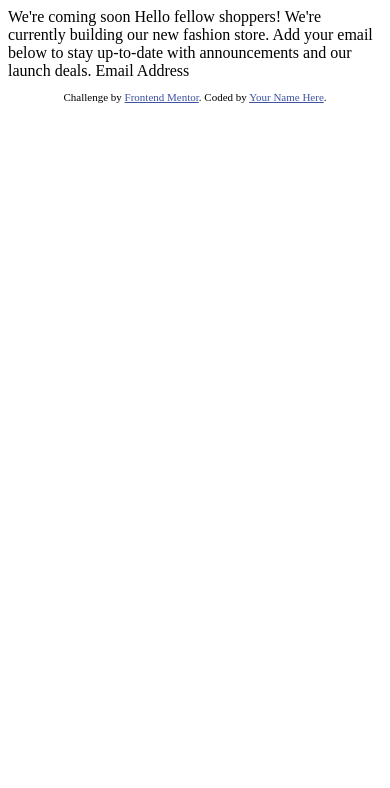
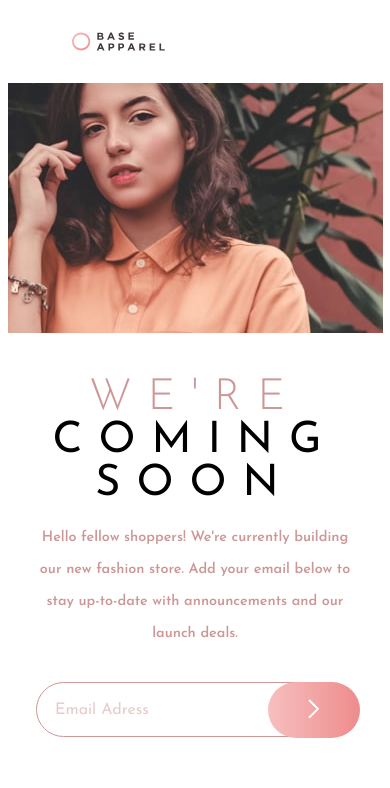
Before and after one commit to JeremyPaymal/Base-apparel-coming-soon-master, a plain HTML site: page index.html in a window 390 px wide. Drawn offline with Linux system fonts and the light colour scheme.

Commit message:
Last update

```diff
--- a/index.html
+++ b/index.html
@@ -1,33 +1,56 @@
 <!DOCTYPE html>
 <html lang="en">
-<head>
-  <meta charset="UTF-8">
-  <meta name="viewport" content="width=device-width, initial-scale=1.0"> <!-- displays site properly based on user's device -->
+  <head>
+    <meta charset="UTF-8" />
+    <meta name="viewport" content="width=device-width, initial-scale=1.0" />
+    <!-- displays site properly based on user's device -->
 
-  <link rel="icon" type="image/png" sizes="32x32" href="./images/favicon-32x32.png">
+    <link
+      rel="icon"
+      type="image/png"
+      sizes="32x32"
+      href="./images/favicon-32x32.png"
+    />
+    <link rel="stylesheet" href="style.css" />
 
-  <title>Frontend Mentor | Base Apparel coming soon page</title>
 
-  <!-- Feel free to remove these styles or customise in your own stylesheet 👍 -->
-  <style>
-    .attribution { font-size: 11px; text-align: center; }
-    .attribution a { color: hsl(228, 45%, 44%); }
-  </style>
-</head>
-<body>
+    <title>Frontend Mentor | Base Apparel coming soon page</title>
+  </head>
+  <body>
+    <div class="hero_container" role="main">
+      <div class="left-column">
+        <div class="logo">
+          <img src="./images/logo.svg" alt="logo">
+        </div>
+        <div class="img-mobile">
+          <img src="./images/hero-mobile.jpg" alt="mobile">
+        </div>
+        <div class="content">
+          <h1>We're  <span><br>coming <br> soon</span> </h1>
+          <p>Hello fellow shoppers! We're currently building <br class="br-mobile"> our new <br class="br-desktop">
+            fashion store. Add your email below to <br class="br-mobile"> stay up-to-date with <br class="br-desktop"> announcements
+            and our <br class="br-mobile"> launch deals.</p>
+        </div>
+        <div action="#" class="email">
+          <form id="email-form">
+            <input type="email" name="email" id="email-input" placeholder="Email Adress" required >
+          <button  class="email-button"><img src="./images/icon-arrow.svg" alt="arrow"></button>
+          <div class="email-error ">
+            <img src="images/icon-error.svg" alt="error icon for invalid email address">
+          </div>
+          </form>
+          <div class="message-error ">
+            <p>Please provide a valid email</p>
+          </div>
 
-  We're coming soon
+        </div>
+      </div>
+      <div class="right-column">
+        <img src="./images/hero-desktop.jpg" alt="hero">
 
-  Hello fellow shoppers! We're currently building our new fashion store.
-  Add your email below to stay up-to-date with announcements and our launch deals.
+      </div>
 
-  Email Address
-
-  <footer>
-    <p class="attribution">
-      Challenge by <a href="https://www.frontendmentor.io?ref=challenge" target="_blank">Frontend Mentor</a>.
-      Coded by <a href="#">Your Name Here</a>.
-    </p>
-  </footer>
-</body>
+    </div>
+    <script src="script.js"></script>
+  </body>
 </html>
--- /dev/null
+++ b/script.js
@@ -0,0 +1,30 @@
+const email = document.querySelector("#email-input");
+const button = document.querySelector(".email-button");
+const errorIcon = document.querySelector(".email-error img");
+const errorText = document.querySelector(".message-error p");
+const regex = new RegExp("[a-zA-Z0-9]+@[a-zA-Z0-9]+\.[a-z]+");
+let emailText = "";
+
+email.addEventListener("change", (event) => {
+    emailText = document.getElementById("email-input").value;
+    if(!regex.test(emailText)) {
+        email.style.border = "2px solid red";
+        errorIcon.style.visibility = "visible";
+        errorText.style.visibility = "visible";
+    } else {
+        email.style.border = "2px solid green";
+        errorIcon.style.visibility = "hidden";
+        errorText.style.visibility = "hidden";
+    }
+});
+
+button.addEventListener("click", (event) => {
+    console.log(regex.test(emailText));
+    if(regex.test(emailText)) {
+        window.location.reload();
+    } else {
+        email.style.border = "2px solid red";
+        errorIcon.style.visibility = "visible";
+        errorText.style.visibility = "visible";
+    }
+});
--- /dev/null
+++ b/style.css
@@ -0,0 +1,195 @@
+@import url("https://fonts.googleapis.com/css2?family=Josefin+Sans:wght@300;400;600&display=swap");
+
+:root {
+  --desatured-red: hsl(0, 36%, 70%);
+  --soft-red: hsl(0, 93%, 68%);
+  --dark-grayish-red: hsl(0, 6%, 24%);
+}
+
+* {
+  margin: 0;
+  padding: 0;
+  box-sizing: border-box;
+  font-family: "Josefin Sans", sans-serif;
+}
+
+body {
+  display: flex;
+  align-items: center;
+  justify-content: center;
+  min-height: 100vh;
+}
+
+.hero_container {
+  display: grid;
+  grid-template-columns: 60% 40%;
+  margin: auto;
+}
+.left-column {
+  background: url(./images/bg-pattern-desktop.svg);
+  background-repeat: no-repeat;
+  background-size: cover;
+  padding-left: 5rem;
+  padding-right: 5rem;
+}
+
+.logo {
+  display: flex;
+  margin: 4rem 4rem 6rem 4rem;
+}
+
+.img-mobile {
+  display: none;
+}
+
+.content,
+.email {
+  display: flex;
+  flex-direction: column;
+  align-items: left;
+  justify-content: center;
+}
+
+.content {
+  color: var(--desatured-red);
+  margin: 4rem 4rem 2rem 4rem;
+}
+
+.content h1 {
+  margin-top: 2.5rem;
+  text-transform: uppercase;
+  font-size: 3.5rem;
+  font-weight: 300;
+  color: var(--desatured-red);
+  letter-spacing: 1rem;
+}
+
+.content span {
+  color: black;
+  font-weight: 400;
+}
+
+.content p {
+  font-weight: 600;
+  line-height: 2rem;
+  margin-top: 1rem;
+}
+
+.email {
+  position: relative;
+  margin: 0rem 4rem;
+}
+
+.email input {
+  width: 85%;
+  border-radius: 50px;
+  padding: 1.15rem;
+  border: 1px solid var(--desatured-red);
+  font-size: 1rem;
+}
+
+.email input::placeholder {
+  color: var(--desatured-red);
+  opacity: 0.5;
+}
+
+.email button {
+  cursor: pointer;
+  padding: 1.03rem 2.5rem;
+  border: none;
+  background: linear-gradient(90deg, hsl(0, 80%, 86%), hsl(0, 74%, 74%));
+  border-radius: 40px;
+  position: absolute;
+  left: 347px;
+
+}
+
+.br-mobile {
+  display: none;
+}
+
+.message-error p {
+  visibility: hidden;
+  color: red;
+  margin: 1rem;
+}
+
+.right-column {
+  overflow: hidden;
+}
+
+.right-column img {
+  width: 100%;
+  object-fit: cover;
+}
+
+.email-error {
+  visibility: hidden;
+  position: absolute;
+  left: 320px;
+  bottom: 60px;
+}
+@media screen and (max-width: 1250px) {
+  .hero_container {
+    display: flex;
+    flex-direction: column;
+    text-align: center;
+    align-items: center;
+    justify-content: center;
+    width: 100%;
+  }
+
+  .logo {
+    margin: 2rem 0 2rem 4rem;
+  }
+
+  .logo img {
+    width: 30%;
+  }
+
+  .content {
+    margin: 0;
+  }
+
+  .content h1 {
+    font-size: 2.7rem;
+  }
+
+  .content p {
+    font-size: 0.9rem;
+  }
+
+  .email button {
+    left: 260px;
+  }
+
+  .img-mobile {
+    display: block;
+  }
+
+  .left-column {
+    background: none;
+    padding-left: 0;
+    padding-right: 0;
+    margin-bottom: 5rem;
+  }
+
+  .email {
+    margin: 2rem 0 0 0;
+  }
+
+  .right-column {
+    display: none;
+  }
+  .br-mobile {
+    display: block;
+  }
+
+  .br-desktop {
+    display: none;
+  }
+
+  .email-error {
+    left: 235px;
+  }
+}
```
